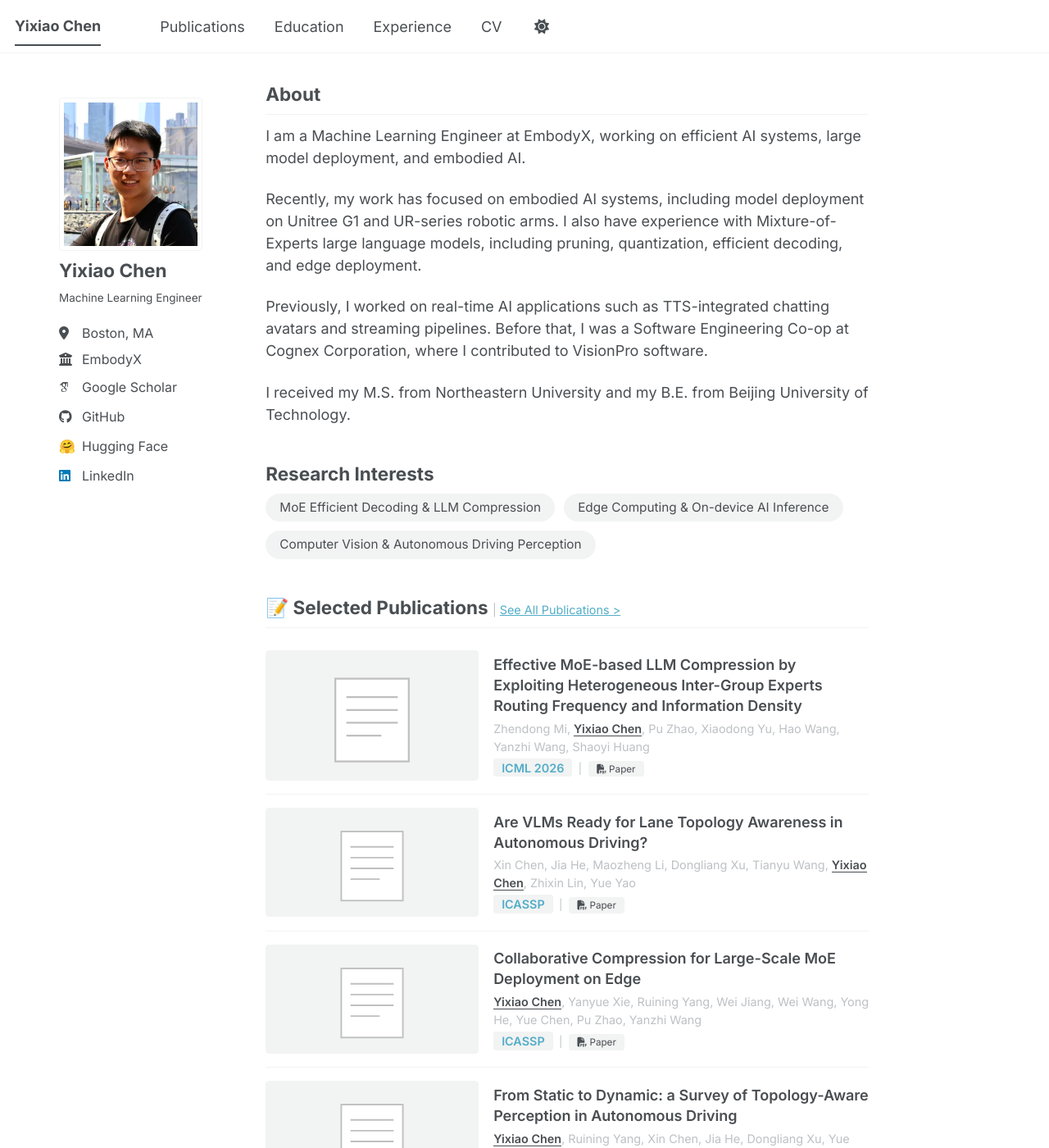
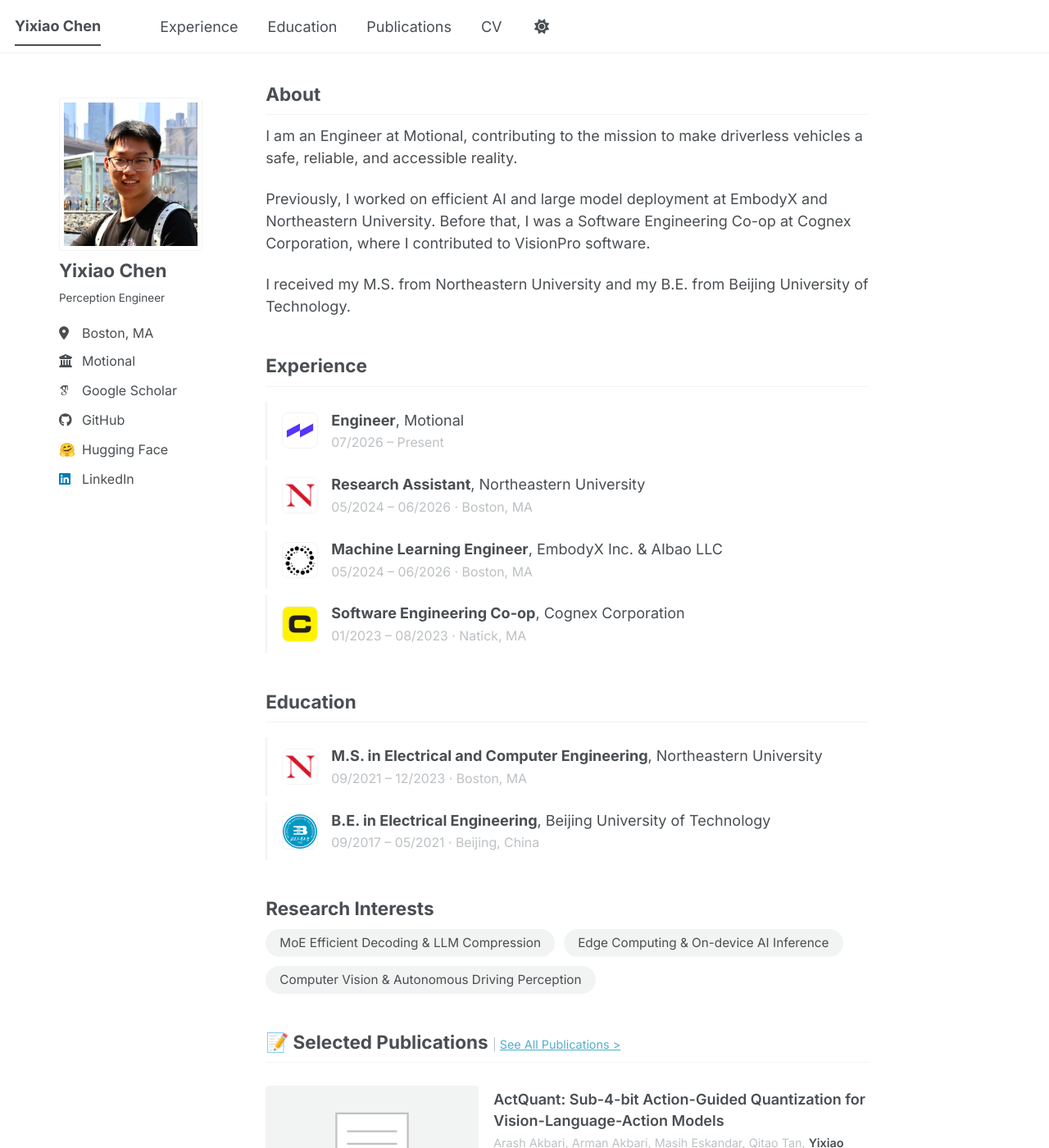
Before and after one commit to Bobchenyx/Bobchenyx.github.io, a Jekyll site: the page built from _pages/about.md, in a window 1280 px wide and 1400 px high. Shown: the whole window at 82% size. Built offline with Jekyll 4.4.1, drawn with Linux system fonts in a browser that asks for light colours; some web fonts are replaced; a script bundle is joined from its source files by our own code; library files that are not in the unit come from our copies; some of the changed text lies outside the part shown.

Commit message:
Update homepage for Motional role, new publications, and logos
- About/sidebar: Perception Engineer at Motional (linked), condensed bio
- Experience: add Motional and NEU RA roles, org logos in timelines
- Publications: add ActQuant (NeurIPS 2026), Post-Training E2E AD
  (ECCV 2026 Workshop, Best Paper), Flash-WAM; drop two older papers
- Reorder sections and nav: Experience, Education, Research
- Add optional author.employer_url to sidebar profile
- CLAUDE.md: document homepage structure and Ruby 3.3 setup

Assisted by Claude Code

```diff
--- a/_config.yml
+++ b/_config.yml
@@ -25,9 +25,10 @@
   avatar           : "profile.jpg"
   name             : "Yixiao Chen"
   pronouns         : # example: "she/her"
-  bio              : "Machine Learning Engineer"
+  bio              : "Perception Engineer"
   location         : "Boston, MA"
-  employer         : "EmbodyX"
+  employer         : "Motional"
+  employer_url     : "https://motional.com"
   uri              : # URL
   # email            : "chen.yixia@northeastern.edu"
 
--- a/_includes/author-profile.html
+++ b/_includes/author-profile.html
@@ -28,7 +28,7 @@
         <li class="author__desktop"><i class="fas fa-fw fa-location-dot icon-pad-right" aria-hidden="true"></i>{{ author.location }}</li>
       {% endif %}
       {% if author.employer %}
-        <li class="author__desktop"><i class="fas fa-fw fa-building-columns icon-pad-right" aria-hidden="true"></i>{{ author.employer }}</li>
+        <li class="author__desktop">{% if author.employer_url %}<a href="{{ author.employer_url }}" target="_blank" rel="noopener noreferrer"><i class="fas fa-fw fa-building-columns icon-pad-right" aria-hidden="true"></i>{{ author.employer }}</a>{% else %}<i class="fas fa-fw fa-building-columns icon-pad-right" aria-hidden="true"></i>{{ author.employer }}{% endif %}</li>
       {% endif %}
       {% if author.uri %}
         <li><a href="{{ author.uri }}"><i class="fas fa-fw fa-link icon-pad-right" aria-hidden="true"></i>{{ site.data.ui-text[site.locale].website_label | default: "Website" }}</a></li>
--- a/_pages/about.md
+++ b/_pages/about.md
@@ -8,13 +8,63 @@
 
 <h2 id="about">About</h2>
 
-I am a Machine Learning Engineer at EmbodyX, working on efficient AI systems, large model deployment, and embodied AI.
+I am an Engineer at Motional, contributing to the mission to make driverless vehicles a safe, reliable, and accessible reality.
 
-Recently, my work has focused on embodied AI systems, including model deployment on Unitree G1 and UR-series robotic arms. I also have experience with Mixture-of-Experts large language models, including pruning, quantization, efficient decoding, and edge deployment.
-
-Previously, I worked on real-time AI applications such as TTS-integrated chatting avatars and streaming pipelines. Before that, I was a Software Engineering Co-op at Cognex Corporation, where I contributed to VisionPro software.
+Previously, I worked on efficient AI and large model deployment at EmbodyX and Northeastern University. Before that, I was a Software Engineering Co-op at Cognex Corporation, where I contributed to VisionPro software.
 
 I received my M.S. from Northeastern University and my B.E. from Beijing University of Technology.
+
+<h2 id="experience">Experience</h2>
+
+<ul class="timeline with-logos">
+  <li>
+    <img class="timeline-logo" src="{{ '/images/logos/motional.svg' | relative_url }}" alt="Motional logo">
+    <div>
+      <strong>Engineer</strong>, Motional
+      <span class="timeline-meta">07/2026 – Present</span>
+    </div>
+  </li>
+  <li>
+    <img class="timeline-logo" src="{{ '/images/logos/northeastern.png' | relative_url }}" alt="Northeastern University logo">
+    <div>
+      <strong>Research Assistant</strong>, Northeastern University
+      <span class="timeline-meta">05/2024 – 06/2026 · Boston, MA</span>
+    </div>
+  </li>
+  <li>
+    <img class="timeline-logo" src="{{ '/images/logos/embodyx.jpeg' | relative_url }}" alt="EmbodyX logo">
+    <div>
+      <strong>Machine Learning Engineer</strong>, EmbodyX Inc. &amp; AIbao LLC
+      <span class="timeline-meta">05/2024 – 06/2026 · Boston, MA</span>
+    </div>
+  </li>
+  <li>
+    <img class="timeline-logo" src="{{ '/images/logos/cognex.png' | relative_url }}" alt="Cognex logo">
+    <div>
+      <strong>Software Engineering Co-op</strong>, Cognex Corporation
+      <span class="timeline-meta">01/2023 – 08/2023 · Natick, MA</span>
+    </div>
+  </li>
+</ul>
+
+<h2 id="education">Education</h2>
+
+<ul class="timeline with-logos">
+  <li>
+    <img class="timeline-logo" src="{{ '/images/logos/northeastern.png' | relative_url }}" alt="Northeastern University logo">
+    <div>
+      <strong>M.S. in Electrical and Computer Engineering</strong>, Northeastern University
+      <span class="timeline-meta">09/2021 – 12/2023 · Boston, MA</span>
+    </div>
+  </li>
+  <li>
+    <img class="timeline-logo" src="{{ '/images/logos/bjut.png' | relative_url }}" alt="Beijing University of Technology logo">
+    <div>
+      <strong>B.E. in Electrical Engineering</strong>, Beijing University of Technology
+      <span class="timeline-meta">09/2017 – 05/2021 · Beijing, China</span>
+    </div>
+  </li>
+</ul>
 
 <h2 id="research-interests" class="no-underline">Research Interests</h2>
 
@@ -63,32 +113,6 @@
   </div>
 </div>
 {% endfor %}
-
-<h2 id="education">Education</h2>
-
-<ul class="timeline">
-  <li>
-    <strong>M.S. in Electrical and Computer Engineering</strong>, Northeastern University
-    <span class="timeline-meta">09/2021 – 12/2023 · Boston, MA</span>
-  </li>
-  <li>
-    <strong>B.E. in Electrical Engineering</strong>, Beijing University of Technology
-    <span class="timeline-meta">09/2017 – 05/2021 · Beijing, China</span>
-  </li>
-</ul>
-
-<h2 id="experience">Experience</h2>
-
-<ul class="timeline">
-  <li>
-    <strong>Machine Learning Engineer</strong>, EmbodyX Inc. &amp; AIbao LLC
-    <span class="timeline-meta">05/2024 – Present</span>
-  </li>
-  <li>
-    <strong>Software Engineering Co-op</strong>, Cognex Corporation
-    <span class="timeline-meta">01/2023 – 08/2023 · Natick, MA</span>
-  </li>
-</ul>
 
 <style>
 /* widen the main container + breathing room — desktop only */
@@ -244,4 +268,18 @@
   font-size: 0.88rem;
   margin-top: 0.15rem;
 }
+ul.timeline.with-logos li {
+  display: flex;
+  align-items: center;
+  gap: 0.9rem;
+}
+.timeline-logo {
+  flex: 0 0 44px;
+  width: 44px;
+  height: 44px;
+  object-fit: contain;
+  border: 1px solid var(--global-border-color);
+  border-radius: 8px;
+  background: #fff;
+}
 </style>
```
Also changed, not shown: CLAUDE.md (+22 -2 lines), _data/navigation.yml (+4 -4 lines), _publications/2025-04-01-icassp2025-disc-cup.md (deleted, +0 -10 lines), _publications/2026-04-02-icassp2026-vlm-lane.md (deleted, +0 -10 lines), _publications/2026-06-03-arxiv2026-flash-wam.md (added, +11 -0 lines), _publications/2026-09-08-eccvw2026-post-training-e2e-ad.md (added, +12 -0 lines), _publications/2026-12-01-neurips2026-actquant.md (added, +10 -0 lines), images/logos/bjut.png (added), images/logos/cognex.png (added), images/logos/embodyx.jpeg (added), images/logos/motional.svg (added), images/logos/northeastern.png (added).
